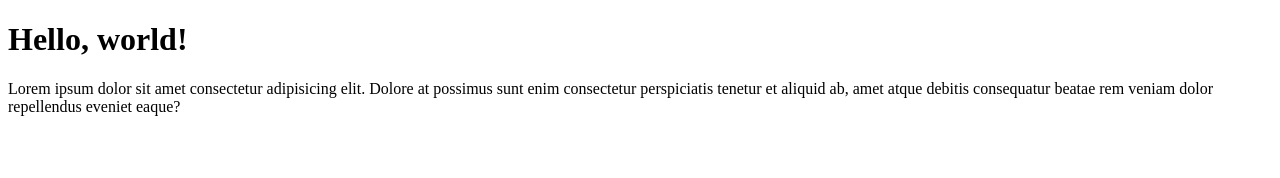
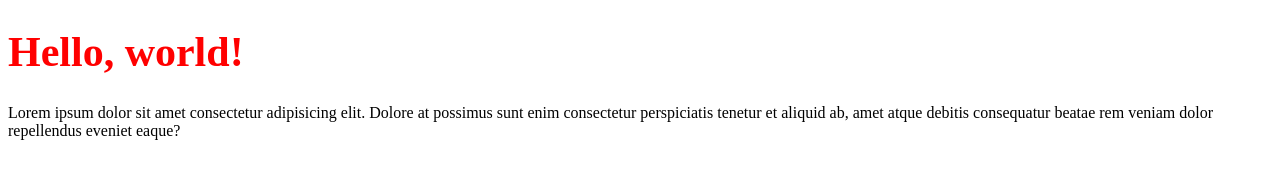
Before and after one commit to vladislavaSim/my-site, a plain HTML site: page index.html in a window 1280 px wide. Drawn offline with Linux system fonts and the light colour scheme.

Commit message:
add styles

```diff
--- a/index.html
+++ b/index.html
@@ -4,6 +4,7 @@
     <meta charset="UTF-8">
     <meta http-equiv="X-UA-Compatible" content="IE=edge">
     <meta name="viewport" content="width=device-width, initial-scale=1.0">
+    <link rel="stylesheet" href="stule.css">
     <title>My site></title>
 </head>
 <body>
--- /dev/null
+++ b/stule.css
@@ -0,0 +1,4 @@
+h1 {
+    font-size: 42px;
+    color: red;
+}
```
